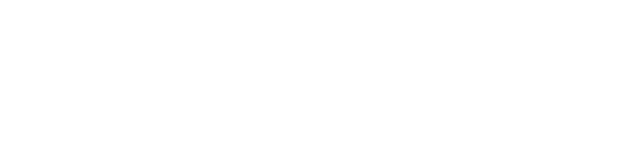
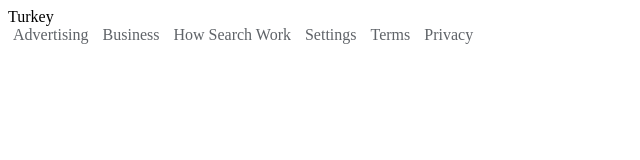
Before and after one commit to isildakmurat/google_landing_with_merestartTeam, a plain HTML site: page index.html in a window 1280 px wide. Shown: the whole page, without its empty margins (0-640 px from the left). Drawn offline with Linux system fonts and the light colour scheme.

Commit message:
footer commit 1

```diff
--- a/index.html
+++ b/index.html
@@ -10,6 +10,19 @@
 <body>
     <header></header>
     <section></section>
-    <footer></footer>
+    <footer id="footer1">
+      <div class="linkdiv">
+        <div id="country">Turkey</div>
+        <div class="linkdiv">
+            <a href="#" class="leftfootlinks">Advertising</a>
+            <a href="#" class="leftfootlinks">Business</a>
+            <a href="#" class="leftfootlinks">How Search  Work</a>
+
+            <a href="#" class="rightfootlinks">Settings</a>
+            <a href="#" class="rightfootlinks">Terms</a>
+            <a href="#" class="rightfootlinks">Privacy</a>
+        </div>
+      </div>
+    </footer>
 </body>
 </html>
--- a/style.css
+++ b/style.css
@@ -0,0 +1,21 @@
+footer{
+    width: 100%;
+    /* border: 2px solid red; */
+    clear: both;
+}
+.leftfootlinks{
+/* border: 2px solid red ; */
+text-decoration: none;
+color: #5f6368;
+text-align: left;
+padding: 5px;
+}
+.rightfootlinks{
+    text-decoration: none;
+    color: #5f6368;
+    text-align: right;
+    padding: 5px;
+}
+.linkdiv{
+    /* border: 2px solid blue; */
+}
```
